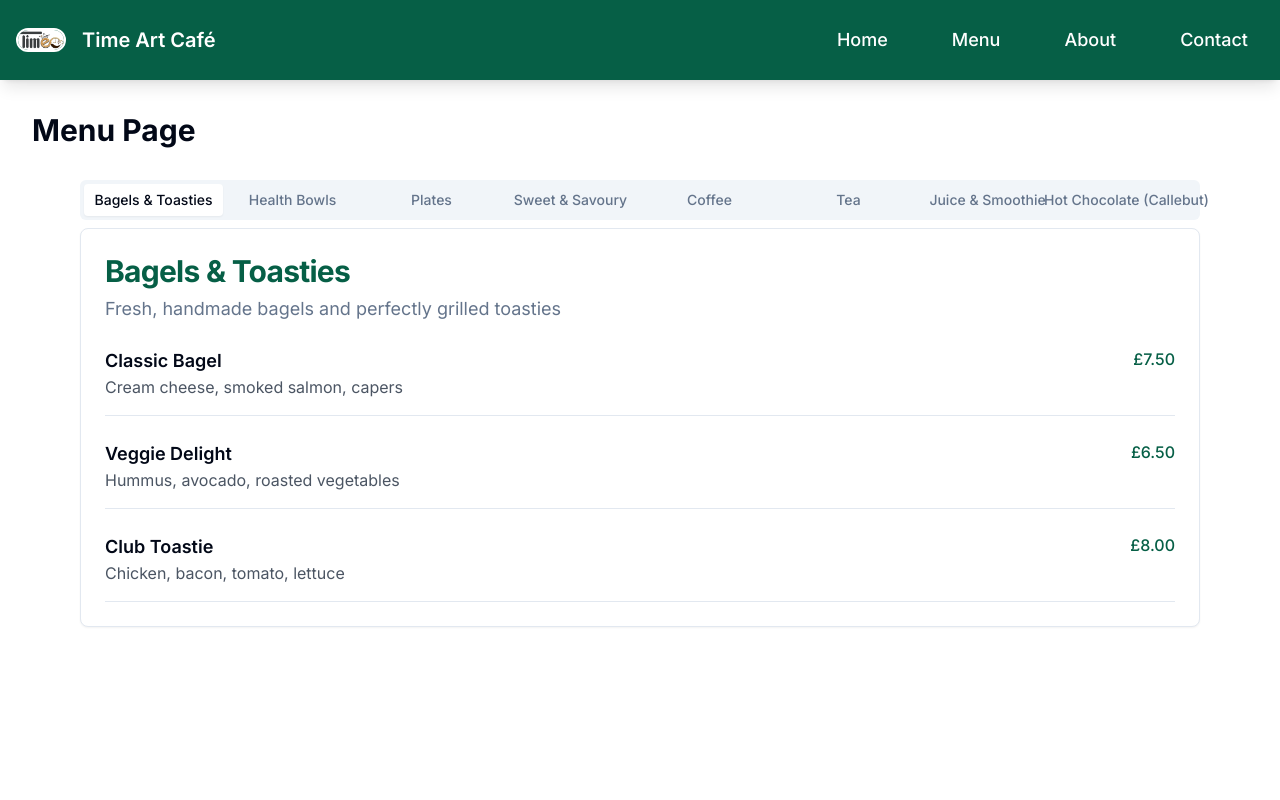
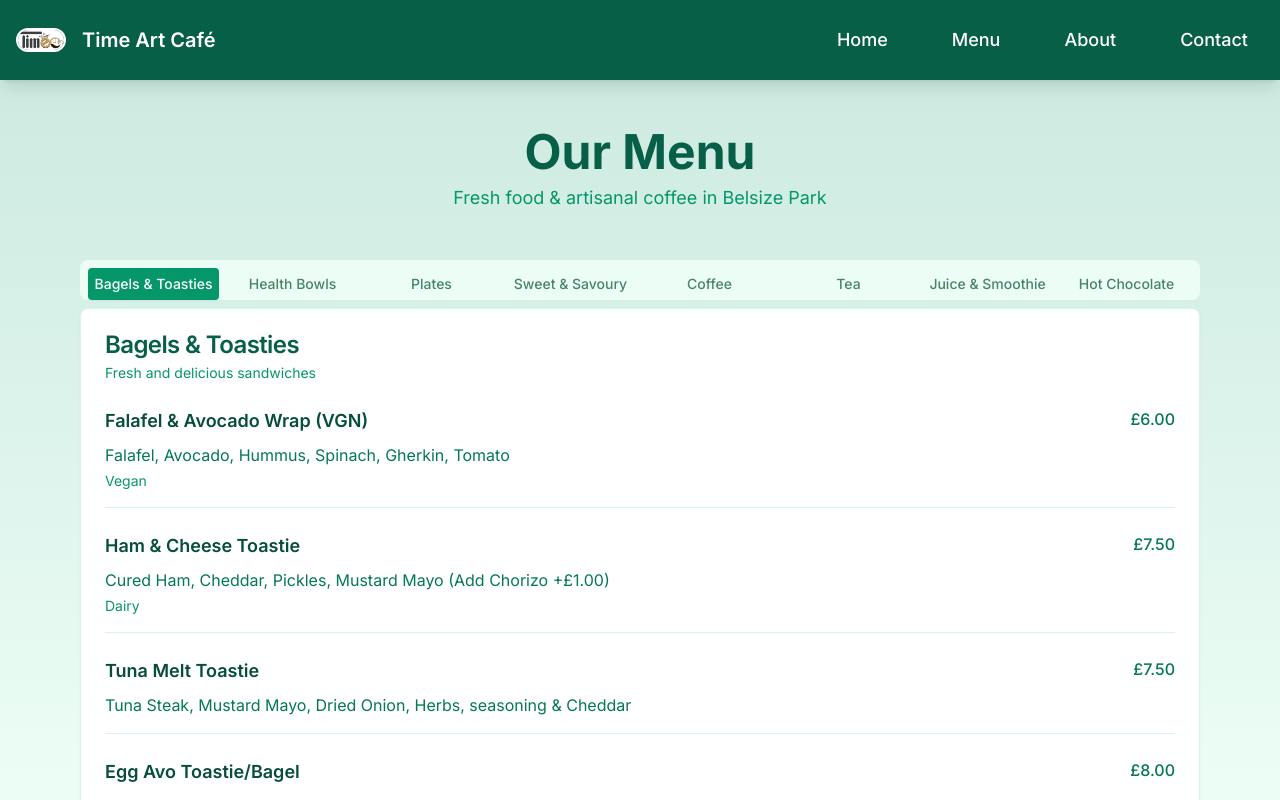
Before and after one commit to JonathanBanerjee/timecafe, a Next.js app: page /menu in a window 1280 px wide. Shown: the top 800 px of the page. Built offline with nearby package versions, Linux system fonts and the light colour scheme.

Commit message:
adding aesthetics

```diff
--- a/src/app/globals.css
+++ b/src/app/globals.css
@@ -7,22 +7,22 @@
     --background: 0 0% 100%;
     --foreground: 222.2 84% 4.9%;
     --card: 0 0% 100%;
-    --card-foreground: 222.2 84% 4.9%;
+    --card-foreground: 152 76% 25%;
     --popover: 0 0% 100%;
-    --popover-foreground: 222.2 84% 4.9%;
-    --primary: 222.2 47.4% 11.2%;
+    --popover-foreground: 152 76% 25%;
+    --primary: 152 76% 25%;
     --primary-foreground: 210 40% 98%;
-    --secondary: 210 40% 96.1%;
-    --secondary-foreground: 222.2 47.4% 11.2%;
-    --muted: 210 40% 96.1%;
-    --muted-foreground: 215.4 16.3% 46.9%;
-    --accent: 210 40% 96.1%;
-    --accent-foreground: 222.2 47.4% 11.2%;
+    --secondary: 152 76% 95%;
+    --secondary-foreground: 152 76% 25%;
+    --muted: 152 76% 95%;
+    --muted-foreground: 152 30% 40%;
+    --accent: 152 76% 90%;
+    --accent-foreground: 152 76% 25%;
     --destructive: 0 84.2% 60.2%;
     --destructive-foreground: 210 40% 98%;
-    --border: 214.3 31.8% 91.4%;
-    --input: 214.3 31.8% 91.4%;
-    --ring: 222.2 84% 4.9%;
+    --border: 152 76% 90%;
+    --input: 152 76% 90%;
+    --ring: 152 76% 25%;
     --radius: 0.5rem;
     --chart-1: 12 76% 61%;
     --chart-2: 173 58% 39%;
@@ -64,6 +64,23 @@
     @apply border-border;
   }
   body {
-    @apply bg-background text-foreground;
+    @apply bg-white text-gray-900;
+  }
+
+  /* Style all buttons consistently */
+  .btn,
+  button[type="submit"] {
+    @apply bg-emerald-800 text-white hover:bg-emerald-700 transition-colors;
+  }
+
+  /* Style all cards consistently */
+  .card {
+    @apply border-emerald-100 shadow-sm hover:shadow-md transition-shadow;
+  }
+
+  /* Style all form inputs consistently */
+  input,
+  textarea {
+    @apply border-emerald-200 focus:border-emerald-500 focus:ring-emerald-500;
   }
 }
--- a/src/app/layout.tsx
+++ b/src/app/layout.tsx
@@ -162,7 +162,7 @@ export default function RootLayout({
                 <h3 className="text-lg font-semibold mb-4">Contact</h3>
                 <p>76 Haverstock Hill</p>
                 <p>London NW3 2BE</p>
-                <p>Tel: 020 1234 5678</p>
+                <p>Tel: 07859 092671</p>
               </div>
               <div>
                 <h3 className="text-lg font-semibold mb-4">Follow Us</h3>
--- a/src/app/menu/page.tsx
+++ b/src/app/menu/page.tsx
@@ -5,10 +5,17 @@ import { TabsDemo } from "@/components/ui/tabmenu";
 const MenuPage: React.FC = () => {
   return (
     <>
-      <div className="p-8">
-        <h1 className="text-3xl font-bold">Menu Page</h1>
+      <div className="min-h-screen bg-gradient-to-b from-emerald-600/20 via-emerald-50 to-[#fff8e7]">
+        <div className="max-w-6xl mx-auto px-4 py-12">
+          <h1 className="text-4xl md:text-5xl font-bold text-emerald-800 text-center mb-2">
+            Our Menu
+          </h1>
+          <p className="text-emerald-600 text-center text-lg">
+            Fresh food & artisanal coffee in Belsize Park
+          </p>
+        </div>
+        <TabsDemo />
       </div>
-      <TabsDemo />
     </>
   );
 };
--- a/src/components/ui/tabmenu.tsx
+++ b/src/components/ui/tabmenu.tsx
@@ -15,38 +15,330 @@ import { Tabs, TabsContent, TabsList, TabsTrigger } from "@/components/ui/tabs";
 export function TabsDemo() {
   const [selectedTab, setSelectedTab] = useState("bagelsandtoasties");
 
+  // Add these helper functions
+  const getTitle = (key: string) => {
+    const titles: { [key: string]: string } = {
+      bagelsandtoasties: "Bagels & Toasties",
+      healthbowls: "Health Bowls",
+      plates: "Plates",
+      sweetandsavoury: "Sweet & Savoury",
+      coffee: "Coffee",
+      tea: "Tea",
+      juiceandsmoothie: "Juice & Smoothie",
+      hotchocolate: "Hot Chocolate (Callebaut)",
+    };
+    return titles[key];
+  };
+
+  const getDescription = (key: string) => {
+    const descriptions: { [key: string]: string } = {
+      bagelsandtoasties: "Fresh and delicious sandwiches",
+      healthbowls: "Nutritious and delicious bowls",
+      plates: "Hearty main dishes",
+      sweetandsavoury: "Sweet treats and savory delights",
+      coffee: "BioDynamic Coffee - Pure, Healthy, Holistic",
+      tea: "Teapigs - all natural, no nasties, big leaf = big flavour",
+      juiceandsmoothie: "Fresh and healthy drinks",
+      hotchocolate: "Premium Belgian coverture chocolate",
+    };
+    return descriptions[key];
+  };
+
   const menuItems = {
     bagelsandtoasties: [
       {
-        name: "Classic Bagel",
-        description: "Cream cheese, smoked salmon, capers",
+        name: "Falafel & Avocado Wrap (VGN)",
+        description: "Falafel, Avocado, Hummus, Spinach, Gherkin, Tomato",
+        price: "£6.00",
+        dietary: "Vegan",
+      },
+      {
+        name: "Ham & Cheese Toastie",
+        description:
+          "Cured Ham, Cheddar, Pickles, Mustard Mayo (Add Chorizo +£1.00)",
+        price: "£7.50",
+        dietary: "Dairy",
+      },
+      {
+        name: "Tuna Melt Toastie",
+        description:
+          "Tuna Steak, Mustard Mayo, Dried Onion, Herbs, seasoning & Cheddar",
         price: "£7.50",
       },
       {
-        name: "Veggie Delight",
-        description: "Hummus, avocado, roasted vegetables",
-        price: "£6.50",
+        name: "Egg Avo Toastie/Bagel",
+        description: "Avocado, Buttered Egg, Feta, Rocket",
+        price: "£8.00",
+        dietary: "Vegetarian, Dairy",
       },
       {
-        name: "Club Toastie",
-        description: "Chicken, bacon, tomato, lettuce",
+        name: "Full English Bagel",
+        description: "Egg, Sausage, Streaky Bacons, Mustard Mayo",
         price: "£8.00",
+      },
+      {
+        name: "Beef Pastrami Bagel",
+        description:
+          "Pastrami, Lettuce, Sundried Tomato, Gherkin, Cheddar, Mustard Mayo",
+        price: "£8.00",
+        dietary: "Dairy",
+      },
+      {
+        name: "Chicken Avocado Bagel",
+        description: "Chicken, Avocado, Special Mayo, Lettuce, Tomato, Olive",
+        price: "£8.00",
+        dietary: "Dairy",
+      },
+      {
+        name: "Green Club",
+        description:
+          "Avocado, Spinach, Cream Cheese/Hummus, Walnut, Rocket & Olive oil",
+        price: "£8.00",
+        dietary: "Vegan & Vegetarian",
+      },
+      {
+        name: "Salmon & Cream Cheese",
+        description: "Smoked Salmon, Cream Cheese, cucumber",
+        price: "£8.50",
+        dietary: "Dairy",
       },
     ],
     healthbowls: [
       {
-        name: "Buddha Bowl",
-        description: "Quinoa, roasted chickpeas, avocado",
+        name: "Porridge",
+        description: "Oats, Milk/Oat Milk, Almond, Honey",
+        price: "£6.00",
+      },
+      {
+        name: "Super Berries (V)/(VGN)",
+        description:
+          "Yogurt/Milk, Granola, Banana, Blueberry, Strawberry, Goji Berry, Honey, Super seeds (Flaxseed, Pumpkin, Sunflower, Chia)",
+        price: "£9.00",
+      },
+      {
+        name: "Acai Bowl (VGN)",
+        description: "Acai, Banana, Blueberry, Strawberry, Granola & Almonds",
         price: "£9.50",
       },
       {
-        name: "Açai Bowl",
-        description: "Açai blend, granola, fresh fruits",
-        price: "£8.50",
+        name: "Munchy Salad (V)",
+        description:
+          "Avocado, Olives, Cherry Tomato, Cucumber, Feta, Lemon, Olive Oil, Seeds, Hummus & slice of sourdough",
+        price: "£9.00",
+      },
+      {
+        name: "Diet Salad (VGN)",
+        description:
+          "Spinach, Rocket, Avocado, Carrot, Beetroot, Olive, Cucumber, Tomato, Seeds & Special vinegar side dressing",
+        price: "£9.00",
+      },
+      {
+        name: "Chikavo Pasta Salad",
+        description:
+          "Pasta, Lettuce, Chicken, Avocado, Olives, Cucumber, Tomato & seeds",
+        price: "£11.00",
+      },
+      {
+        name: "Spring & Summer Cold Soup (V)/(VGN)",
+        description:
+          "Avocado, Spinach, Cucumber & Yogurt/Oat Milk, Seeds & Raisins",
+        price: "£7.00",
+      },
+      {
+        name: "Lentil Soup (Seasonal)",
+        description:
+          "Lentil, Tomato, Onion, Carrot, Mushroom, Herbs & Onion Flakes",
+        price: "£7.00",
       },
     ],
-    // ... add more menu items for other categories
+    plates: [
+      {
+        name: "English Breakfast",
+        description:
+          "Sausages, Streaky Bacons, Hash Browns, Mushroom, Tomato, Bean, Eggs (VGN: Vegan Sausages, Avocado, Hummus)",
+        price: "£12.50",
+      },
+      {
+        name: "Sausage Shakshuka",
+        description:
+          "Beef Sausage, Mushroom, Onion, Bell Pepper, Eggs, Feta, Tomato Sauce",
+        price: "£12.00",
+      },
+      {
+        name: "Turkish Egg",
+        description:
+          "Greek Yogurt, Garlic Spinach & herbs, Spicy Turkish Beef Sausage, Poached Eggs, Chili Butter",
+        price: "£12.00",
+      },
+      {
+        name: "Persian Breakfast (V)",
+        description:
+          "Egg, Feta, Butter, Honey, Jam, Walnut, Tomato, Cucumber + Pot of Tea",
+        price: "£11.50",
+      },
+      {
+        name: "Salmon Plate",
+        description:
+          "Smoked Salmon, Avocado, Scrambled Eggs, Served with slice of sourdough",
+        price: "£11.00",
+      },
+    ],
+    coffee: [
+      {
+        name: "Espresso",
+        description: "Double Shot Espresso",
+        price: "£3.00",
+      },
+      {
+        name: "Macchiato",
+        description: '"Stained Double Espresso Coffee"',
+        price: "£3.20",
+      },
+      {
+        name: "Cortado",
+        description: "Espresso mixed with a roughly equal amount of warm milk",
+        price: "£3.20",
+      },
+      {
+        name: "Americano",
+        description: "Double Espresso with Hot water",
+        price: "£3.00",
+      },
+      {
+        name: "Latte",
+        description: "Espresso & Steamed Milk",
+        price: "£3.60",
+      },
+      {
+        name: "Flat White",
+        description: "Higher Proportion of Espresso to Milk",
+        price: "£3.40",
+      },
+    ],
+    tea: [
+      {
+        name: "English Breakfast Tea",
+        description:
+          'A top quality version of the "regular tea", drink with milk morning, noon and night',
+        price: "£2.70",
+      },
+      {
+        name: "Peppermint Tea",
+        description:
+          "The mintiest mint of all time, this is a stand out peppermint",
+        price: "£3.00",
+      },
+      {
+        name: "Persian Tea Mix",
+        description:
+          "A relaxing, magical, soothing herbal tea remedy with Persian black tea leaf, Saffron, Cardamon, Cinnamon, Rose",
+        price: "£4.50",
+      },
+    ],
+    juiceandsmoothie: [
+      {
+        name: "Classic",
+        description: "Carrot, Apple, Orange, Ginger",
+        price: "£4.99",
+      },
+      {
+        name: "Green Machine",
+        description: "Apple, Celery, Cucumber, Spinach, Lemon",
+        price: "£5.50",
+      },
+      {
+        name: "Watermelon Juice (Season's Special)",
+        description: "Pure Watermelon Juice",
+        price: "£4.99",
+      },
+      {
+        name: "Berry Tasty",
+        description: "Blueberries, Raspberries, Cherry",
+        price: "£6.50",
+      },
+      {
+        name: "Green Diet",
+        description: "Avocado, Spinach, Yogurt, Oat Milk, Agave Syrup",
+        price: "£6.50",
+      },
+    ],
+    hotchocolate: [
+      {
+        name: "33% Light & Rich",
+        description: "A Light & Rich Hot Chocolate",
+        price: "Small £4.50 - Large £5.99",
+      },
+      {
+        name: "54% Medium & Rich",
+        description: "A Medium & Rich Hot Chocolate",
+        price: "Small £4.50 - Large £5.99",
+      },
+      {
+        name: "70% Strong & Rich",
+        description: "A Strong & Rich Hot Chocolate",
+        price: "Small £4.50 - Large £5.99",
+      },
+    ],
+    sweetandsavoury: [
+      {
+        name: "Pancake & Berries",
+        description:
+          "Fluffy Pancake, Blueberry, Strawberry, Banana, Cream, Honey/Chocolate",
+        price: "£9.50",
+        note: "(Gluten Free +£1)",
+      },
+      {
+        name: "Savory Pancake",
+        description:
+          "Avocado, Poached egg, Bacon, Cherry Tomato, Cream Cheese, Onion Flake",
+        price: "£11.00",
+        note: "(Gluten Free +£1)",
+      },
+      {
+        name: "Good Morning",
+        description:
+          "Filled Croissant with Cream cheese, Egg, Sundried Tomato & Rocket",
+        price: "£5.50",
+      },
+      {
+        name: "Creamy Mushroom (V)",
+        description:
+          "Filled Croissant with Mushrooms, Cream, Melted Cheddar & seasoning",
+        price: "£6.50",
+        dietary: "Vegetarian",
+      },
+    ],
   };
+
+  // Add this helper function to render menu items
+  const MenuItemsList = ({ items }: { items: any[] }) => (
+    <div className="grid gap-6">
+      {items.map((item, index) => (
+        <div
+          key={index}
+          className="border-b border-emerald-100 pb-4 last:border-0"
+        >
+          <div className="flex justify-between items-start mb-2">
+            <h3 className="font-semibold text-lg text-emerald-900">
+              {item.name}
+            </h3>
+            <span className="font-medium text-emerald-700">{item.price}</span>
+          </div>
+          <p className="text-emerald-700">{item.description}</p>
+          {item.dietary && (
+            <span className="text-sm text-emerald-600 mt-1 block">
+              {item.dietary}
+            </span>
+          )}
+          {item.note && (
+            <span className="text-sm text-emerald-500 mt-1 block italic">
+              {item.note}
+            </span>
+          )}
+        </div>
+      ))}
+    </div>
+  );
 
   return (
     <Tabs
@@ -56,24 +348,32 @@ export function TabsDemo() {
     >
       {/* Tabs for larger screens */}
       <div className="hidden lg:block">
-        <TabsList className="grid w-full grid-cols-8">
-          <TabsTrigger value="bagelsandtoasties">Bagels & Toasties</TabsTrigger>
-          <TabsTrigger value="healthbowls">Health Bowls</TabsTrigger>
-          <TabsTrigger value="plates">Plates</TabsTrigger>
-          <TabsTrigger value="sweetandsavoury">Sweet & Savoury</TabsTrigger>
-          <TabsTrigger value="coffee">Coffee</TabsTrigger>
-          <TabsTrigger value="tea">Tea</TabsTrigger>
-          <TabsTrigger value="juiceandsmoothie">Juice & Smoothie</TabsTrigger>
-          <TabsTrigger value="hotchocolate">
-            Hot Chocolate (Callebut)
+        <TabsList className="grid w-full grid-cols-4 md:grid-cols-6 lg:grid-cols-8 gap-2 bg-emerald-50 p-2 rounded-lg">
+          {[
+            { value: "bagelsandtoasties", label: "Bagels & Toasties" },
+            { value: "healthbowls", label: "Health Bowls" },
+            { value: "plates", label: "Plates" },
+            { value: "sweetandsavoury", label: "Sweet & Savoury" },
+            { value: "coffee", label: "Coffee" },
+            { value: "tea", label: "Tea" },
+            { value: "juiceandsmoothie", label: "Juice & Smoothie" },
+            { value: "hotchocolate", label: "Hot Chocolate" },
+          ].map((tab) => (
+            <TabsTrigger
+              key={tab.value}
+              value={tab.value}
+              className="whitespace-nowrap data-[state=active]:bg-emerald-600 data-[state=active]:text-white hover:bg-emerald-100"
+            >
+              {tab.label}
             </TabsTrigger>
+          ))}
         </TabsList>
       </div>
 
       {/* Dropdown for smaller screens */}
       <div className="block lg:hidden w-full">
         <select
-          className="w-full border border-gray-300 rounded-md p-2"
+          className="w-full border border-emerald-200 rounded-md p-2 text-emerald-800 focus:border-emerald-500 focus:ring-emerald-500"
           value={selectedTab}
           onChange={(e) => setSelectedTab(e.target.value)}
         >
@@ -88,144 +388,23 @@ export function TabsDemo() {
         </select>
       </div>
 
-      <TabsContent value="bagelsandtoasties">
-        <Card>
+      {Object.entries(menuItems).map(([key, items]) => (
+        <TabsContent key={key} value={key}>
+          <Card className="border-emerald-100">
             <CardHeader>
-            <CardTitle className="text-3xl font-bold text-emerald-800">
-              Bagels & Toasties
+              <CardTitle className="text-emerald-800">
+                {getTitle(key)}
               </CardTitle>
-            <CardDescription className="text-lg">
-              Fresh, handmade bagels and perfectly grilled toasties
+              <CardDescription className="text-emerald-600">
+                {getDescription(key)}
               </CardDescription>
             </CardHeader>
-          <CardContent className="grid gap-6">
-            {menuItems.bagelsandtoasties.map((item) => (
-              <div
-                key={item.name}
-                className="flex justify-between items-start border-b pb-4"
-              >
-                <div>
-                  <h3 className="font-semibold text-lg">{item.name}</h3>
-                  <p className="text-gray-600">{item.description}</p>
-                </div>
-                <span className="font-medium text-emerald-800">
-                  {item.price}
-                </span>
-              </div>
-            ))}
+            <CardContent>
+              <MenuItemsList items={items} />
             </CardContent>
           </Card>
         </TabsContent>
-      <TabsContent value="healthbowls">
-        <Card>
-          <CardHeader>
-            <CardTitle>Health Bowls</CardTitle>
-            <CardDescription>
-              Change your password here. After saving, you'll be logged out.
-            </CardDescription>
-          </CardHeader>
-          <CardContent className="space-y-2">
-            <div className="space-y-1">
-              <Label htmlFor="current">Current password</Label>
-              <Input id="current" type="password" />
-            </div>
-            <div className="space-y-1">
-              <Label htmlFor="new">New password</Label>
-              <Input id="new" type="password" />
-            </div>
-          </CardContent>
-          <CardFooter>
-            <Button>Save password</Button>
-          </CardFooter>
-        </Card>
-      </TabsContent>
-
-      <TabsContent value="plates">
-        <Card>
-          <CardHeader>
-            <CardTitle>Plates</CardTitle>
-            <CardDescription>Plates here</CardDescription>
-          </CardHeader>
-          <CardContent className="space-y-2"></CardContent>
-          <CardFooter>
-            <Button>Insert Plates</Button>
-          </CardFooter>
-        </Card>
-      </TabsContent>
-
-      <TabsContent value="sweetandsavoury">
-        <Card>
-          <CardHeader>
-            <CardTitle>Sweet & Savoury</CardTitle>
-            <CardDescription>Sweet & Savoury here</CardDescription>
-          </CardHeader>
-          <CardContent className="space-y-2"></CardContent>
-          <CardFooter>
-            <Button>Insert Sweet & Savoury</Button>
-          </CardFooter>
-        </Card>
-      </TabsContent>
-
-      <TabsContent value="coffee">
-        <Card>
-          <CardHeader>
-            <CardTitle>Coffee</CardTitle>
-            <CardDescription>Coffee here</CardDescription>
-          </CardHeader>
-          <CardContent className="space-y-2"></CardContent>
-          <CardFooter>
-            <Button>Insert Coffee</Button>
-          </CardFooter>
-        </Card>
-      </TabsContent>
-
-      <TabsContent value="tea">
-        <Card>
-          <CardHeader>
-            <CardTitle>Tea</CardTitle>
-            <CardDescription>Tea here</CardDescription>
-          </CardHeader>
-          <CardContent className="space-y-2"></CardContent>
-          <CardFooter>
-            <Button>Insert Tea</Button>
-          </CardFooter>
-        </Card>
-      </TabsContent>
-
-      <TabsContent value="juiceandsmoothie">
-        <Card>
-          <CardHeader>
-            <CardTitle>Juice and Smoothies</CardTitle>
-            <CardDescription>Juice and Smoothies</CardDescription>
-          </CardHeader>
-          <CardContent className="space-y-2">
-            <p>Classic</p>
-            <CardDescription>Carrot, Apple, Orange, Ginger</CardDescription>
-            <p>Green Machine</p>
-            <CardDescription>
-              Apple, Celery, Cucumber, Spinach, Lemon
-            </CardDescription>
-            <p>Watermelon Juice (Season's Special)</p>
-            <CardDescription>Pure Watermelon Juice</CardDescription>
-          </CardContent>
-          <CardFooter>
-            <Button>Insert Juice and Smoothies</Button>
-          </CardFooter>
-        </Card>
-      </TabsContent>
-
-      <TabsContent value="hotchocolate">
-        <Card>
-          <CardHeader>
-            <CardTitle>Hot Chocolate (Callebut)</CardTitle>
-            <CardDescription>Hot Chocolate (Callebut) here</CardDescription>
-          </CardHeader>
-          <CardContent className="space-y-2"></CardContent>
-          <CardFooter>
-            <Button>Insert Hot Chocolate (Callebut)</Button>
-          </CardFooter>
-        </Card>
-      </TabsContent>
+      ))}
     </Tabs>
   );
 }
```
Also changed, not shown: src/app/about/page.tsx (+13 -2 lines), src/app/contact/page.tsx (+19 -10 lines). Lines whose indentation alone changed are shown as unchanged.
